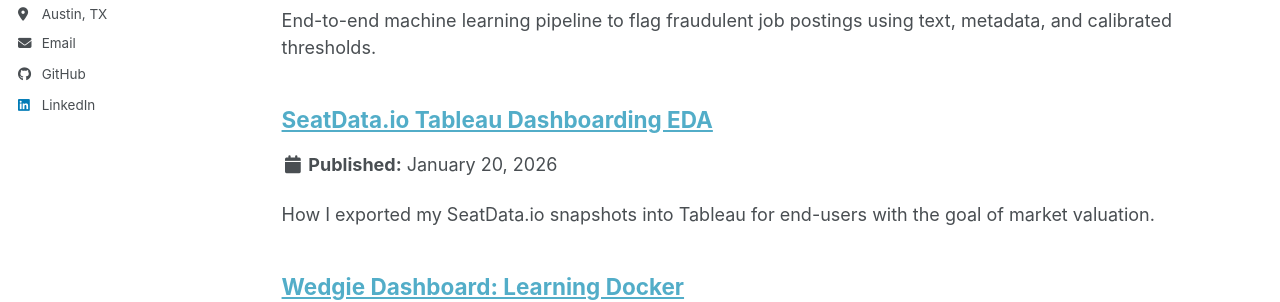
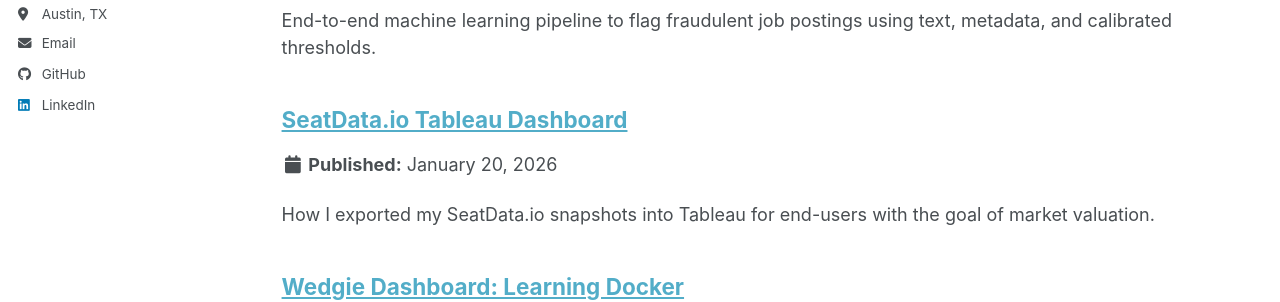
Before and after one commit to tommygarner/tommygarner.github.io, a Jekyll site: the page built from _pages/portfolio.html, in a window 1280 px wide and 1102 px high. Shown: the part 428-730 px from the top of the window. Built offline with Jekyll 4.4.1, drawn with Linux system fonts in a browser that asks for light colours; a script bundle is joined from its source files by our own code; library files that are not in the unit come from our copies.

Commit message:
Update title of Tableau dashboard document

```diff
--- a/_portfolio/tableau-ticket-dashboard.md
+++ b/_portfolio/tableau-ticket-dashboard.md
@@ -1,6 +1,6 @@
 ---
 layout: single
-title: "SeatData.io Tableau Dashboarding EDA"
+title: "SeatData.io Tableau Dashboard"
 date: 2026-01-20
 description: "Visualizing My Data Snapshots with Tableau"
 author_profile: true
```
